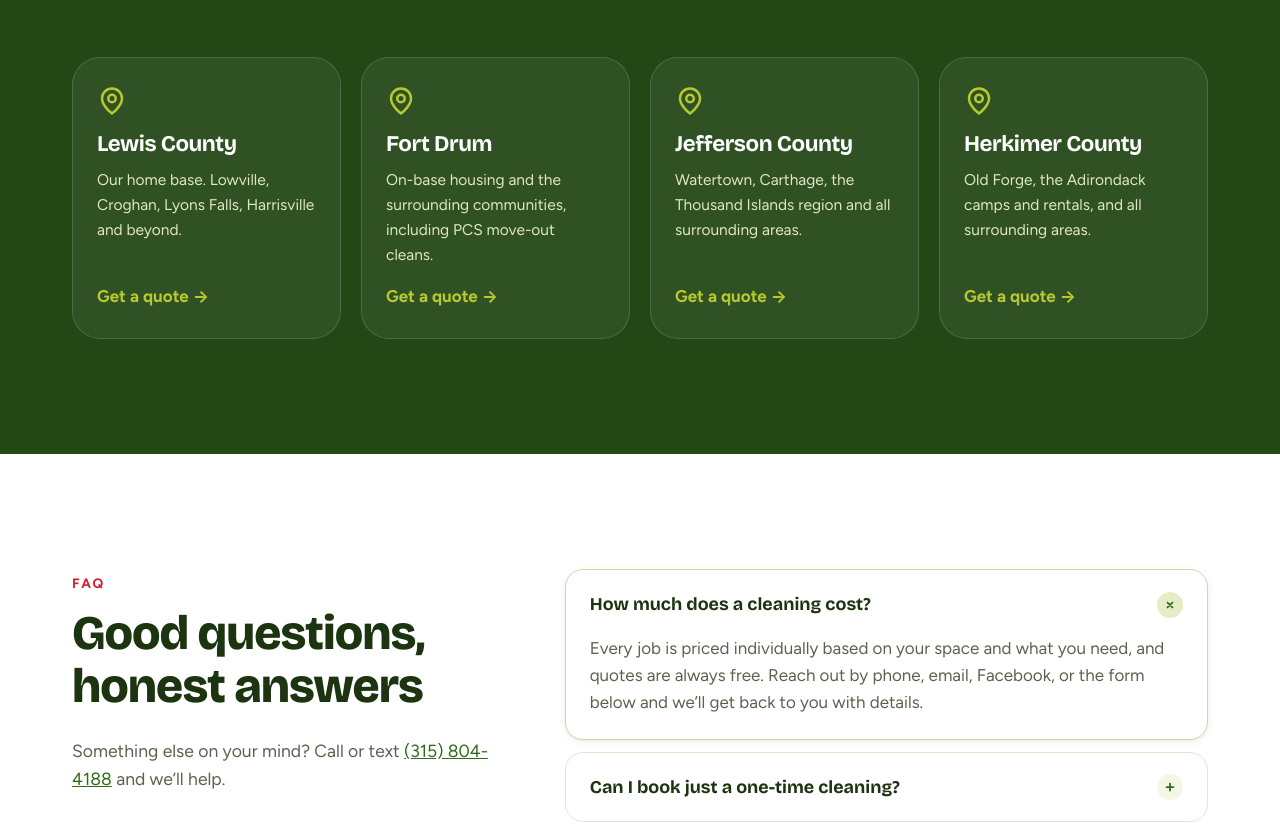
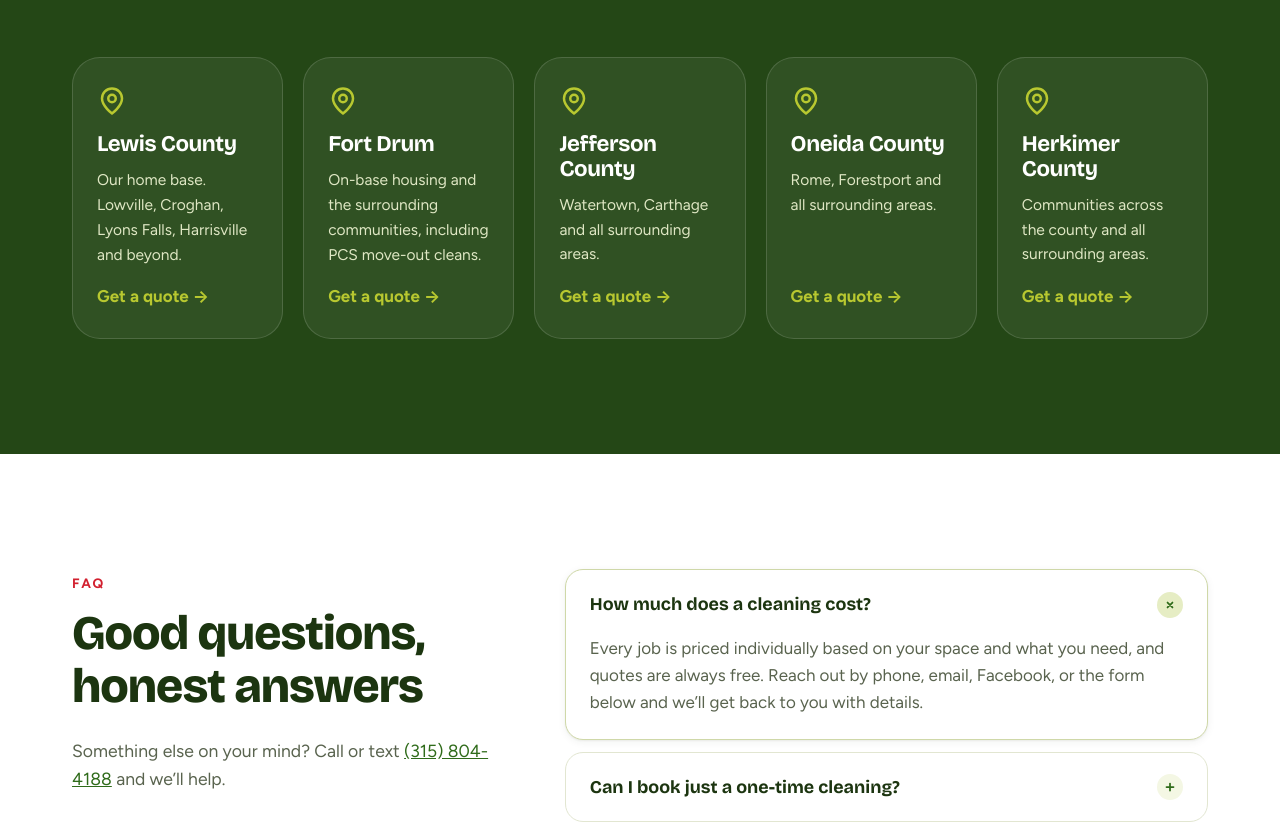
Before and after one commit to evan-qc/reali_demo, a plain HTML site: page index.html in a window 1280 px wide. Shown: the part 6797-7622 px from the top of the page. Drawn offline with nearby package versions, Linux system fonts and the light colour scheme.

Commit message:
Update service areas: add Oneida County (Rome, Forestport)
Remove Old Forge and the Thousand Islands, add an Oneida County card,
form option, footer entry and schema areas. Lay out five area cards.

Co-Authored-By: Claude Opus 5.5 <noreply@anthropic.com>
Claude-Session: https://claude.ai/code/session_01NCsmE9df2LE1SPEeZov5xN

```diff
--- a/assets/css/styles.css
+++ b/assets/css/styles.css
@@ -430,7 +430,7 @@ svg { width: 1em; height: 1em; flex: none; }
 }
 
 /* ---------- Areas ---------- */
-.areas { display: grid; grid-template-columns: repeat(4, 1fr); gap: 20px; }
+.areas { display: grid; grid-template-columns: repeat(5, 1fr); gap: 20px; }
 .area {
   display: flex; flex-direction: column; text-decoration: none; color: #dfe7c4;
   background: rgba(255, 255, 255, .06); border: 1px solid rgba(255, 255, 255, .14);
@@ -442,8 +442,9 @@ svg { width: 1em; height: 1em; flex: none; }
 .area h3 { color: #fff; font-size: 1.4rem; }
 .area p { font-size: .97rem; flex: 1; }
 .area-cta { font-weight: 700; color: var(--lime); }
-@media (max-width: 960px) { .areas { grid-template-columns: repeat(2, 1fr); } }
-@media (max-width: 520px) { .areas { grid-template-columns: 1fr; } }
+@media (max-width: 1100px) { .areas { grid-template-columns: repeat(6, 1fr); } .area { grid-column: span 2; } .area:nth-child(4) { grid-column: 2 / span 2; } }
+@media (max-width: 760px) { .areas { grid-template-columns: repeat(2, 1fr); } .area, .area:nth-child(4) { grid-column: auto; } .area:last-child { grid-column: 1 / -1; } }
+@media (max-width: 520px) { .areas { grid-template-columns: 1fr; } .area:last-child { grid-column: auto; } }
 
 /* ---------- FAQ ---------- */
 .faq-grid { display: grid; grid-template-columns: .8fr 1.2fr; gap: clamp(32px, 5vw, 72px); align-items: start; }
--- a/index.html
+++ b/index.html
@@ -4,7 +4,7 @@
   <meta charset="utf-8">
   <meta name="viewport" content="width=device-width, initial-scale=1">
   <title>Reali Clean | House, Commercial &amp; Airbnb Cleaning in Northern New York</title>
-  <meta name="description" content="Reali Clean LLC is a Lowville, NY cleaning company serving Lewis, Jefferson and Herkimer Counties and Fort Drum. Residential, commercial, carpet and floor care, and Airbnb turnover cleaning. Free quotes: (315) 804-4188.">
+  <meta name="description" content="Reali Clean LLC is a Lowville, NY cleaning company serving Lewis, Jefferson, Oneida and Herkimer Counties and Fort Drum, including Rome and Forestport. Residential, commercial, carpet and floor care, and Airbnb turnover cleaning. Free quotes: (315) 804-4188.">
   <meta name="theme-color" content="#2f6b1a">
   <link rel="canonical" href="https://reali.evanjennings.com/">
   <link rel="icon" type="image/png" href="assets/img/favicon.png">
@@ -39,7 +39,7 @@
       "postalCode": "13367",
       "addressCountry": "US"
     },
-    "areaServed": ["Lewis County, NY", "Jefferson County, NY", "Herkimer County, NY", "Fort Drum, NY"],
+    "areaServed": ["Lewis County, NY", "Jefferson County, NY", "Oneida County, NY", "Herkimer County, NY", "Fort Drum, NY", "Rome, NY", "Forestport, NY"],
     "paymentAccepted": "Cash, Check, Debit Card, Credit Card",
     "sameAs": ["https://www.facebook.com/RealiClean/"]
   }
@@ -401,13 +401,19 @@
           <a class="area" href="#quote" data-area="Jefferson County">
             <svg aria-hidden="true" viewBox="0 0 24 24"><use href="#i-pin"/></svg>
             <h3>Jefferson County</h3>
-            <p>Watertown, Carthage, the Thousand Islands region and all surrounding areas.</p>
+            <p>Watertown, Carthage and all surrounding areas.</p>
+            <span class="area-cta">Get a quote &rarr;</span>
+          </a>
+          <a class="area" href="#quote" data-area="Oneida County">
+            <svg aria-hidden="true" viewBox="0 0 24 24"><use href="#i-pin"/></svg>
+            <h3>Oneida County</h3>
+            <p>Rome, Forestport and all surrounding areas.</p>
             <span class="area-cta">Get a quote &rarr;</span>
           </a>
           <a class="area" href="#quote" data-area="Herkimer County">
             <svg aria-hidden="true" viewBox="0 0 24 24"><use href="#i-pin"/></svg>
             <h3>Herkimer County</h3>
-            <p>Old Forge, the Adirondack camps and rentals, and all surrounding areas.</p>
+            <p>Communities across the county and all surrounding areas.</p>
             <span class="area-cta">Get a quote &rarr;</span>
           </a>
         </div>
@@ -559,6 +565,7 @@
                 <option>Lewis County</option>
                 <option>Fort Drum</option>
                 <option>Jefferson County</option>
+                <option value="Oneida County">Oneida County (Rome, Forestport)</option>
                 <option>Herkimer County</option>
                 <option>Somewhere else</option>
               </select>
@@ -677,6 +684,7 @@
           <li>Lewis County, NY</li>
           <li>Fort Drum, NY</li>
           <li>Jefferson County, NY</li>
+          <li>Oneida County, NY</li>
           <li>Herkimer County, NY</li>
         </ul>
       </div>
```
Also changed, not shown: 1 other file.
